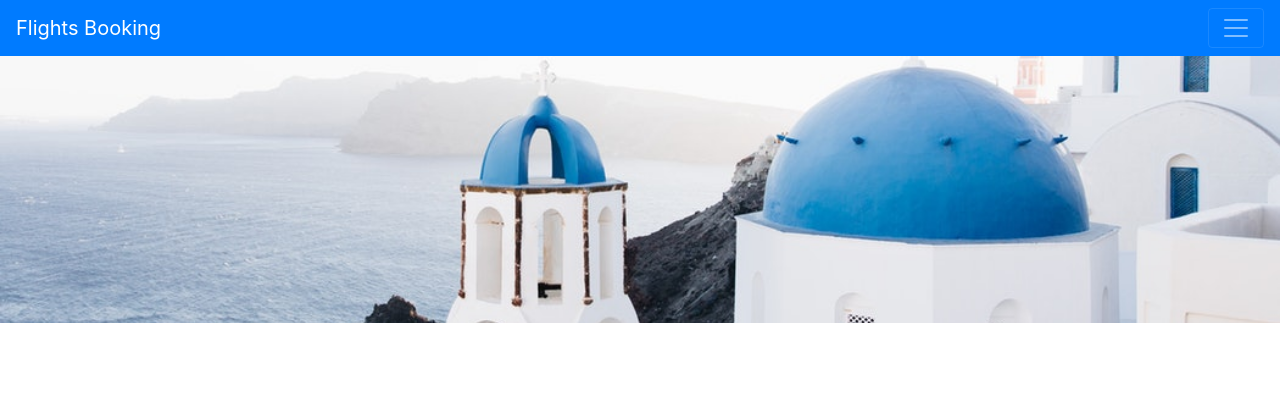
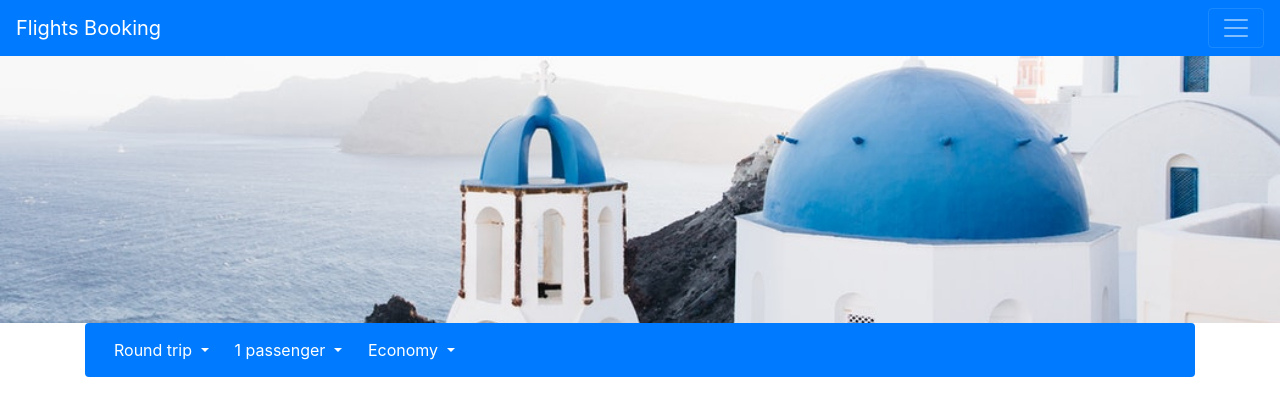
Before and after one commit to Kimserey/flights-booking, an Angular app: page / in a window 1280 px wide. Shown: the top 416 px of the page. Built offline with nearby package versions, Linux system fonts and the light colour scheme.

Commit message:
Row dropdown

```diff
--- a/src/app/app.component.html
+++ b/src/app/app.component.html
@@ -21,9 +21,41 @@
 <div class="landing-background-image"></div>
 
 <div class="container">
-  <div class="bg-primary text-white">
-    <div class="row"></div>
-    <div class="row"></div>
-    <div class="row"></div>
+  <div class="bg-primary text-white px-3 py-2 rounded">
+    <div>
+      <div class="dropdown d-inline">
+        <button class="btn btn-primary dropdown-toggle" type="button" id="trip" data-toggle="dropdown" aria-haspopup="true" aria-expanded="false">
+          Round trip
+        </button>
+        <div class="dropdown-menu" aria-labelledby="trip">
+          <a class="dropdown-item" href="#">Round trip</a>
+          <a class="dropdown-item" href="#">One-way</a>
+          <a class="dropdown-item" href="#">Multi-city</a>
+        </div>
+      </div>
+      <div class="dropdown d-inline">
+        <button class="btn btn-primary dropdown-toggle" type="button" id="passenger" data-toggle="dropdown" aria-haspopup="true" aria-expanded="false">
+          1 passenger
+        </button>
+        <div class="dropdown-menu" aria-labelledby="passenger">
+          <a class="dropdown-item" href="#">Adults</a>
+          <a class="dropdown-item" href="#">Children</a>
+        </div>
+      </div>
+      <div class="dropdown d-inline">
+        <button class="btn btn-primary dropdown-toggle" type="button" id="seat" data-toggle="dropdown" aria-haspopup="true" aria-expanded="false">
+          Economy
+        </button>
+        <div class="dropdown-menu" aria-labelledby="seat">
+          <a class="dropdown-item" href="#">Economy</a>
+          <a class="dropdown-item" href="#">Business</a>
+          <a class="dropdown-item" href="#">First Class</a>
+        </div>
+      </div>
+    </div>
+    <div class="row">
+
+    </div>
+    <div></div>
   </div>
 </div>
```
